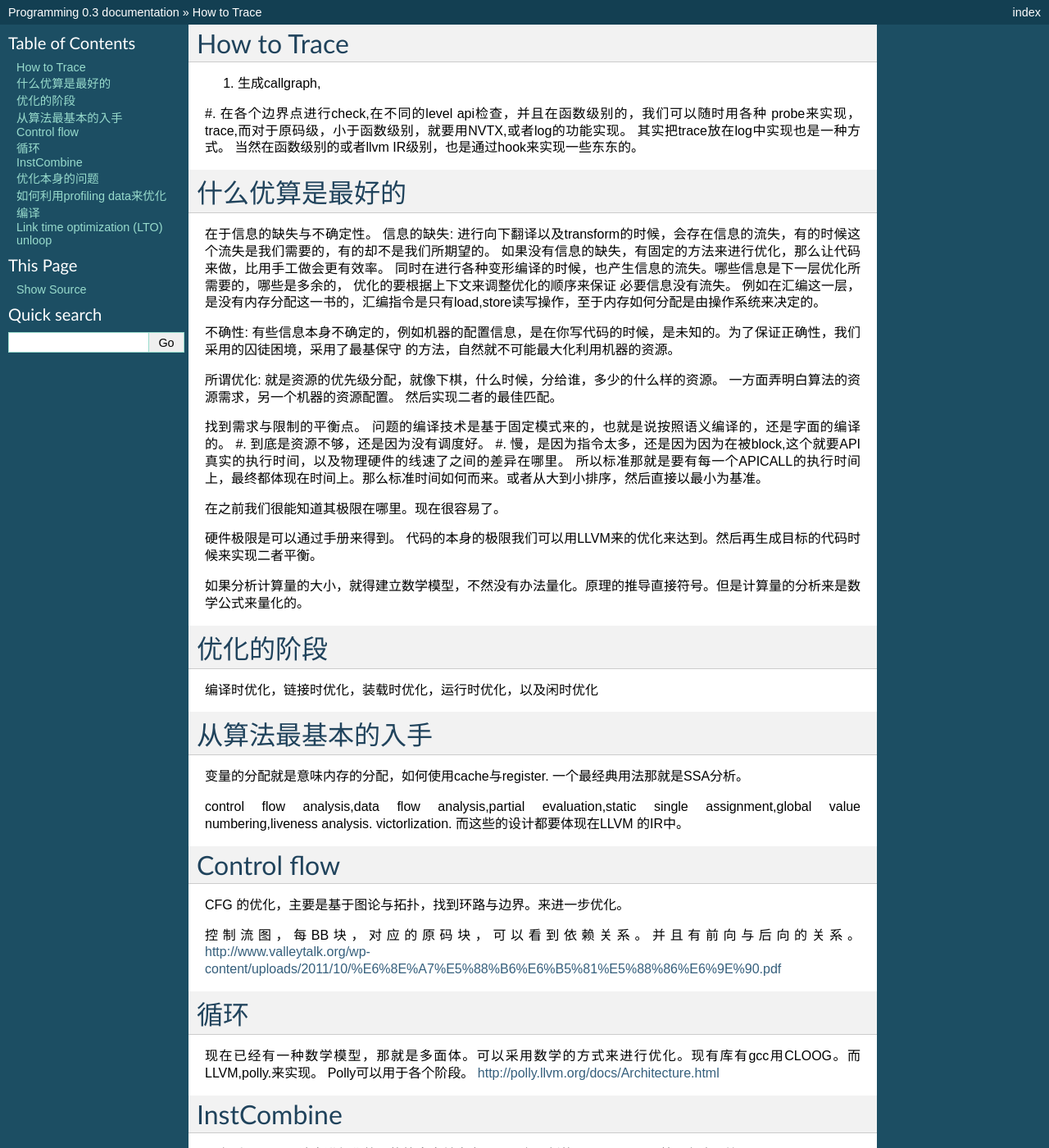
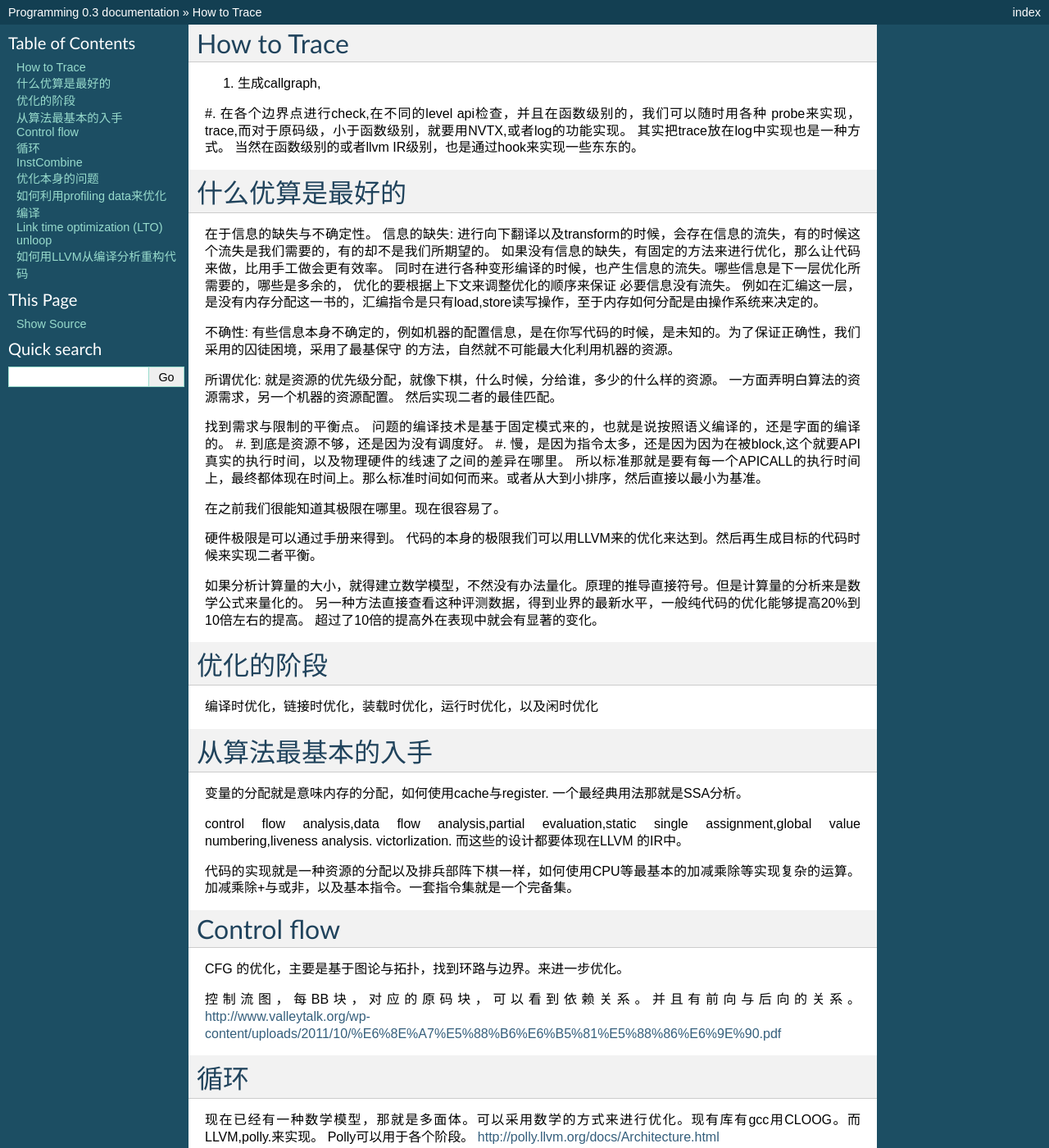
Before and after one commit to gwli/Programming, a Sphinx documentation site: the page built from source/content/Stage_3/LLVM/Optimiztion.rst, in a window 1280 px wide and 1400 px high. Shown: the whole window at 82% size. Built offline with Sphinx 7.4.7, drawn with Linux system fonts in a browser that asks for light colours; some of the changed text lies outside the part shown.

Commit message:
评测数据集

```diff
--- a/source/content/Stage_3/LLVM/Optimiztion.rst
+++ b/source/content/Stage_3/LLVM/Optimiztion.rst
@@ -1,4 +1,3 @@
-
 How to Trace
 ============
 
@@ -33,6 +32,8 @@ How to Trace
 
 
 如果分析计算量的大小，就得建立数学模型，不然没有办法量化。原理的推导直接符号。但是计算量的分析来是数学公式来量化的。
+另一种方法直接查看这种评测数据，得到业界的最新水平，一般纯代码的优化能够提高20%到10倍左右的提高。 超过了10倍的提高外在表现中就会有显著的变化。
+
 
 优化的阶段
 ==========
@@ -48,6 +49,9 @@ How to Trace
 control flow analysis,data flow analysis,partial evaluation,static single assignment,global value numbering,liveness analysis.
 victorlization.
 而这些的设计都要体现在LLVM 的IR中。
+
+
+代码的实现就是一种资源的分配以及排兵部阵下棋一样，如何使用CPU等最基本的加减乘除等实现复杂的运算。加减乘除+与或非，以及基本指令。一套指令集就是一个完备集。
 
 Control flow
 =============
@@ -153,3 +157,10 @@ unloop
        do_something_else
      }
     }
+
+
+如何用LLVM从编译分析重构代码
+============================
+
+ClangTool 的使用教程。
+https://kevinaboos.wordpress.com/2013/07/23/clang-tutorial-part-ii-libtooling-example/
```
